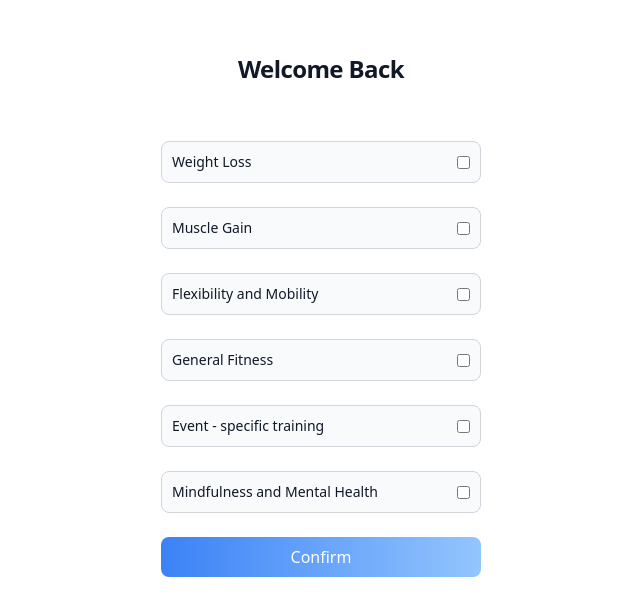
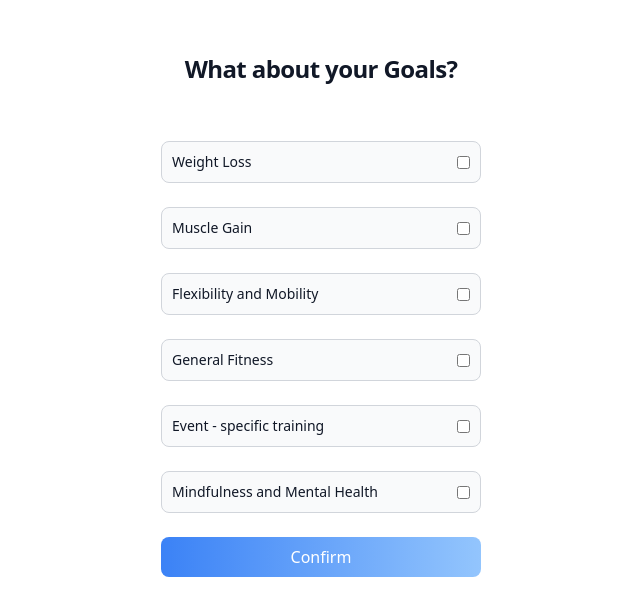
Before and after one commit to srinjoy29/intern-task, a website: page src/todolist.html in a window 1280 px wide. Shown: the part 105-720 px from the top of the page, without its empty margins (319-959 px from the left). Drawn offline with Linux system fonts and the light colour scheme.

Commit message:
Update todolist.html

```diff
--- a/src/todolist.html
+++ b/src/todolist.html
@@ -16,7 +16,7 @@
           <h1
             class="text-xl mt-10 text-center font-bold leading-tight tracking-tight text-gray-900 md:text-2xl dark:text-white"
           >
-            Welcome Back
+            What about your Goals?
           </h1>
           <div class="space-y-6 md:space-y-6 pt-8 " action="#">
             <div
```
